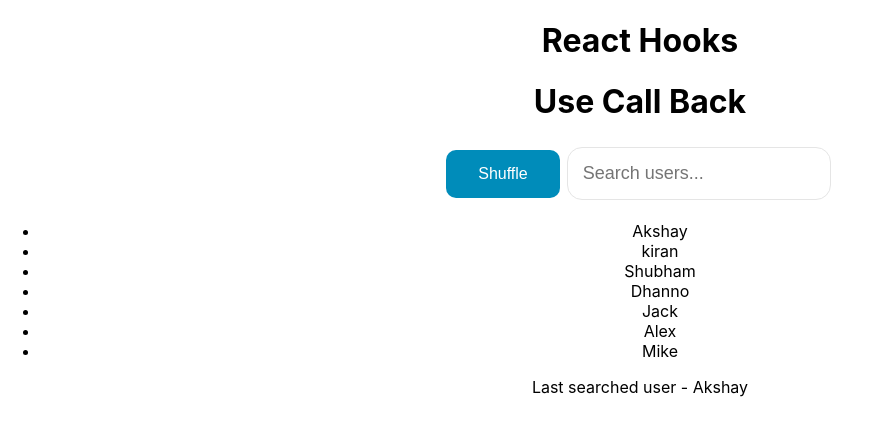
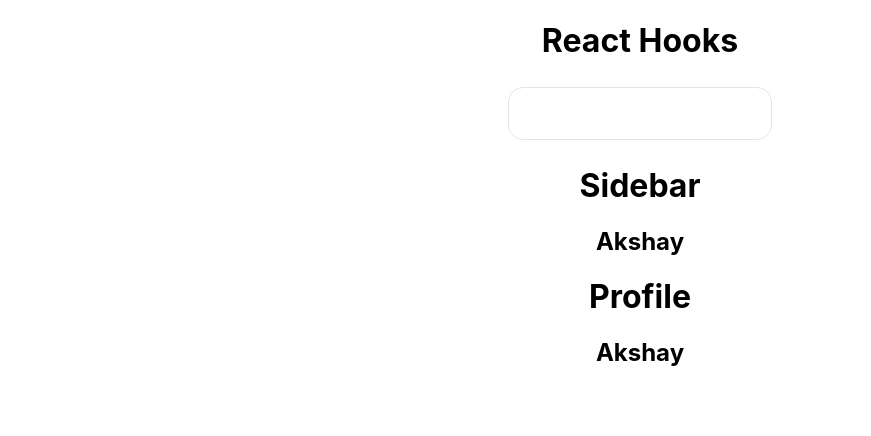
Before and after one commit to akshaySen08/react-hooks-2024, a React (Create React App) app: page / in a window 1280 px wide. Shown: the top 436 px of the page, without its empty margins (0-871 px from the left). Built offline with nearby package versions, Linux system fonts and the light colour scheme.

Commit message:
UseContext Syntax

```diff
--- a/src/App.js
+++ b/src/App.jsx
@@ -2,6 +2,7 @@ import './App.css';
 import UseCallBackComponent from './Hooks/UseCallback';
 import UseEffectComponent from './Hooks/UseEffect'
 import UseMemoComponent from './Hooks/UseMemo';
+import UseContextComponent from './Hooks/UseContext/UseContext';
 
 function App() {
   return (
@@ -9,7 +10,8 @@ function App() {
       <h1>React Hooks</h1>
       {/* <UseEffectComponent></UseEffectComponent> */}
       {/* <UseMemoComponent /> */}
-      <UseCallBackComponent></UseCallBackComponent>
+      {/* <UseCallBackComponent></UseCallBackComponent> */}
+      <UseContextComponent />
     </div>
   );
 }
--- /dev/null
+++ b/src/Hooks/UseContext/Dashboard.jsx
@@ -0,0 +1,14 @@
+import ProfileComponent from "./Profile"
+import SidebarComponent from "./Sidebar"
+
+const DashboardComponent = () => {
+
+    return (
+        <>
+            <SidebarComponent></SidebarComponent>
+            <ProfileComponent></ProfileComponent>
+        </>
+    )
+}
+
+export default DashboardComponent
--- /dev/null
+++ b/src/Hooks/UseContext/Profile.jsx
@@ -0,0 +1,14 @@
+import { useContext } from "react"
+import { UserContext, useUserContext } from "./context"
+
+const ProfileComponent = () => {
+    const user = useUserContext()
+    return (
+        <>
+            <h1>Profile</h1>
+            <h2>{user.name}</h2>
+        </>
+    )
+}
+
+export default ProfileComponent
--- /dev/null
+++ b/src/Hooks/UseContext/Sidebar.jsx
@@ -0,0 +1,14 @@
+import { useContext } from "react"
+import { UserContext, useUserContext } from "./context"
+
+const SidebarComponent = () => {
+    const user = useUserContext()
+    return (
+        <>
+            <h1>Sidebar</h1>
+            <h2>{user.name}</h2>
+        </>
+    )
+}
+
+export default SidebarComponent
--- /dev/null
+++ b/src/Hooks/UseContext/UseContext.jsx
@@ -0,0 +1,21 @@
+import { useState } from "react";
+import DashboardComponent from "./Dashboard";
+import { UserContext } from "./context";
+
+const UseContextComponent = () => {
+    const [user, setUser] = useState({
+        isSubscribed: true,
+        name: 'Akshay'
+    })
+
+    return (
+        <>
+            <UserContext.Provider value={user}>
+                <input type="text" onChange={(e) => setUser((p) => ({...p, name: e.target.value}))}/>
+                <DashboardComponent />
+            </UserContext.Provider>
+        </>
+    )
+}
+
+export default UseContextComponent;
--- /dev/null
+++ b/src/Hooks/UseContext/context.js
@@ -0,0 +1,14 @@
+import { createContext, useContext } from "react";
+
+export const UserContext = createContext(undefined)
+
+/* Custom hook is the user is undefined */
+export const useUserContext = () => {
+    const user = useContext(UserContext)
+
+    if (!user) {
+        throw new Error('User is undefined')
+    }
+
+    return user
+}
```
